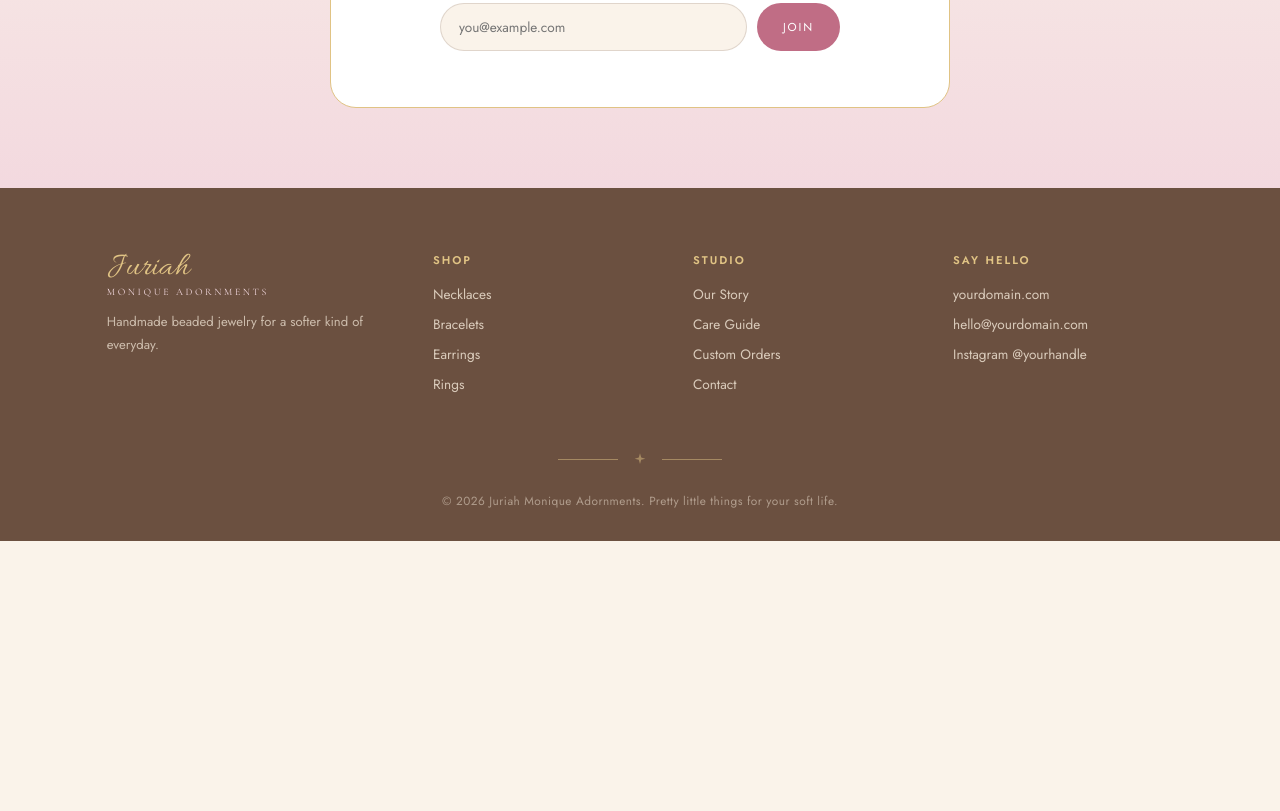
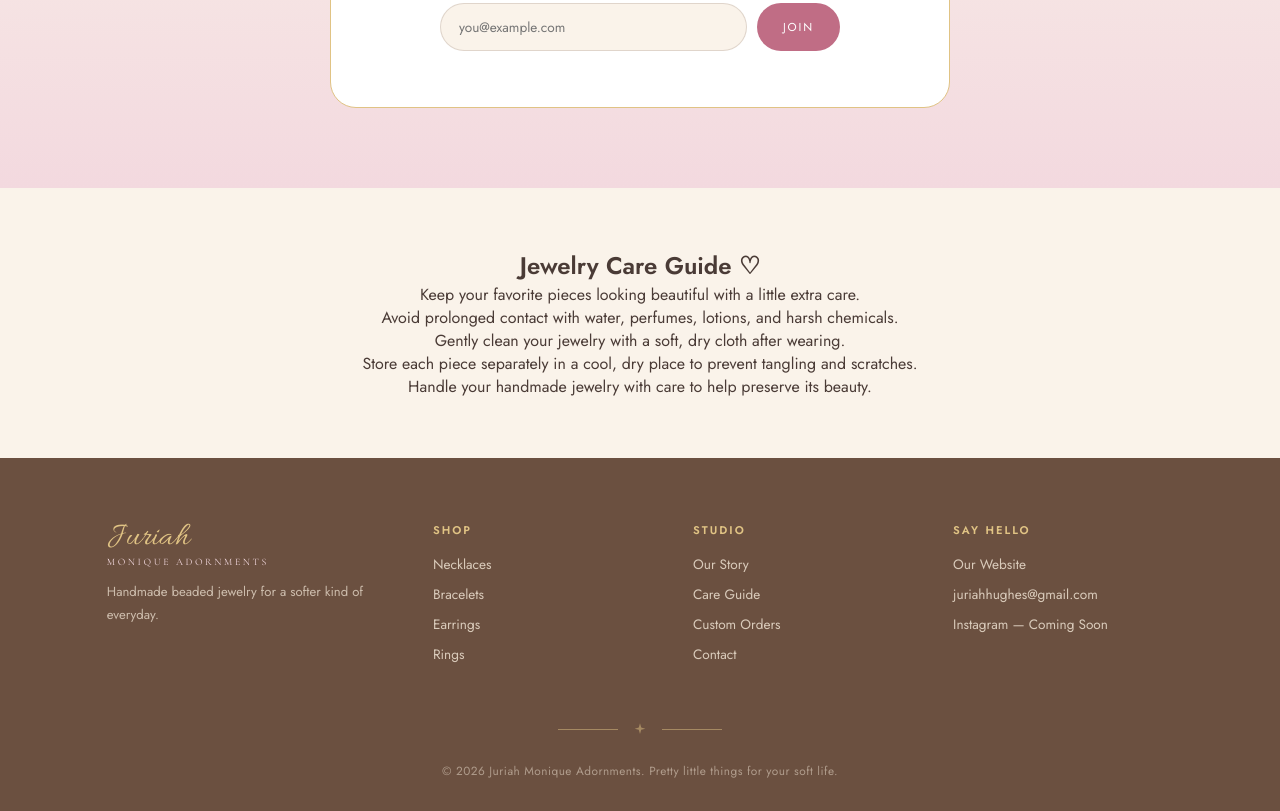
Before and after one commit to davidodihi-lgtm/juriahfinal, a website: page index.html in a window 1280 px wide. Shown: the part 2789-3600 px from the top of the page. Before the commit the page ends 3330 px from the top, so only its background shows below. Drawn offline with nearby package versions, Linux system fonts and the light colour scheme; no server answers.

Commit message:
Update index.html

```diff
--- a/index.html
+++ b/index.html
@@ -788,7 +788,7 @@
   </div>
 </div>
 
-      <a href="#contact" class="charm" aria-label="Contact Us">
+      <a href="mailto:juriahhughes@gmail.com" class="charm" aria-label="Contact Us">
   <span class="label">Contact Us</span>
 </a>
       <a href="#story" class="charm" aria-label="Our Story">
@@ -1033,6 +1033,16 @@
 </aside>
 
 <!-- ===================== FOOTER ===================== -->
+  <section id="jewelry-care" style="padding:60px 20px;text-align:center;">
+  <div class="wrap">
+    <h2>Jewelry Care Guide ♡</h2>
+    <p>Keep your favorite pieces looking beautiful with a little extra care.</p>
+    <p>Avoid prolonged contact with water, perfumes, lotions, and harsh chemicals.</p>
+    <p>Gently clean your jewelry with a soft, dry cloth after wearing.</p>
+    <p>Store each piece separately in a cool, dry place to prevent tangling and scratches.</p>
+    <p>Handle your handmade jewelry with care to help preserve its beauty.</p>
+  </div>
+</section>
 <footer>
   <div class="wrap">
     <div class="footer-grid">
@@ -1053,7 +1063,7 @@
         <h6>Studio</h6>
         <ul>
           <li><a href="#story">Our Story</a></li>
-          <li><a href="#">Care Guide</a></li>
+          <li><a href="#jewelry-care">Care Guide</a></li>
           <li><a href="#">Custom Orders</a></li>
           <li><a href="#contact">Contact</a></li>
         </ul>
@@ -1061,9 +1071,9 @@
       <div id="contact">
         <h6>Say Hello</h6>
         <ul>
-          <li>yourdomain.com</li>
-          <li>hello@yourdomain.com</li>
-          <li>Instagram @yourhandle</li>
+          <li><a href="https://juriahfinal.vercel.app">Our Website</a></li>
+<li><a href="mailto:juriahhughes@gmail.com">juriahhughes@gmail.com</a></li>
+<li>Instagram — Coming Soon</li>
         </ul>
       </div>
     </div>
```
